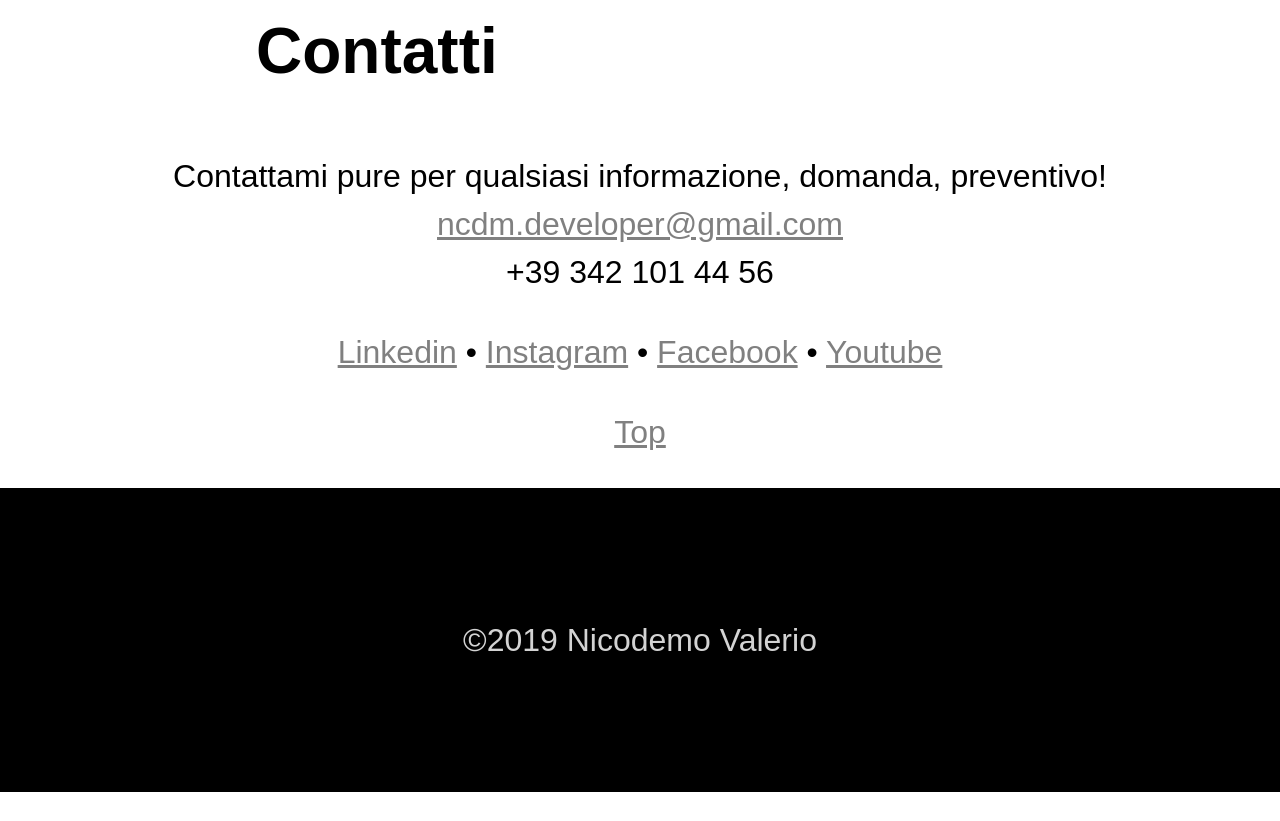
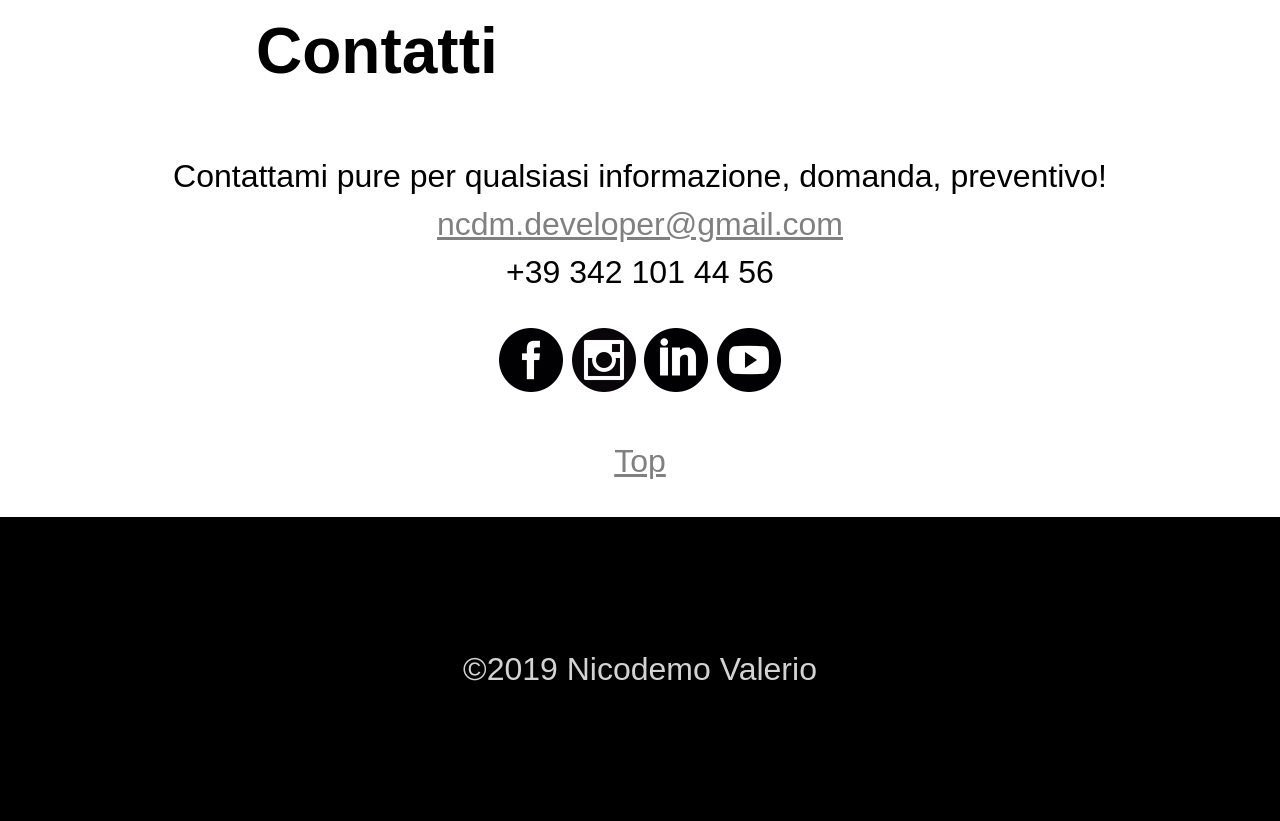
Before and after one commit to nicodemo-valerio/nicodemo-single-page-website, a plain HTML site: page index.html in a window 1280 px wide. Shown: the part 5505-6326 px from the top of the page. Before the commit the page ends 6297 px from the top, so only its background shows below. Drawn offline with Linux system fonts and the light colour scheme.

Commit message:
Social media icons

```diff
--- a/index.html
+++ b/index.html
@@ -122,7 +122,7 @@
           <br><a href="mailto:ncdm.developer@gmail.com">ncdm.developer@gmail.com</a>
           <br>+39 342 101 44 56
         </p>
-        <p class="centered"><a href="#">Linkedin</a> • <a href="#">Instagram</a> • <a href="#">Facebook</a> • <a href="#">Youtube</a></p>
+        <p class="centered"><a href="https://www.facebook.com/nicodemo.valerio"><img src="./img/social/facebook.png" alt="Facebook icon" height="64" width="64"></a> <a href="https://www.instagram.com/nicodemovalerio/"><img src="./img/social/instagram.png" alt="Instagram icon" height="64" width="64"></a> <a href="https://www.linkedin.com/in/nicodemovalerio/"><img src="./img/social/linkedin.png" alt="Linkedin icon" height="64" width="64"></a> <a href="https://www.youtube.com/channel/UCPxB_SiQevOZTGFGnhRDDGw"><img src="./img/social/youtube.png" alt="Youtube icon" height="64" width="64"></a></p>
         <p class="centered"><a href="#menu">Top</a></p>
       </div>
     </section>
```
Also changed, not shown: img/social/facebook.png (added), img/social/instagram.png (added), img/social/linkedin.png (added), img/social/youtube.png (added), img/work/gototop.png (added).
